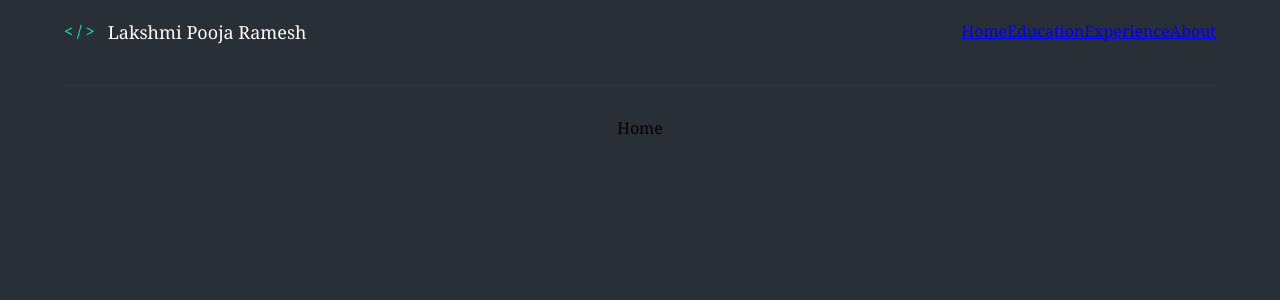
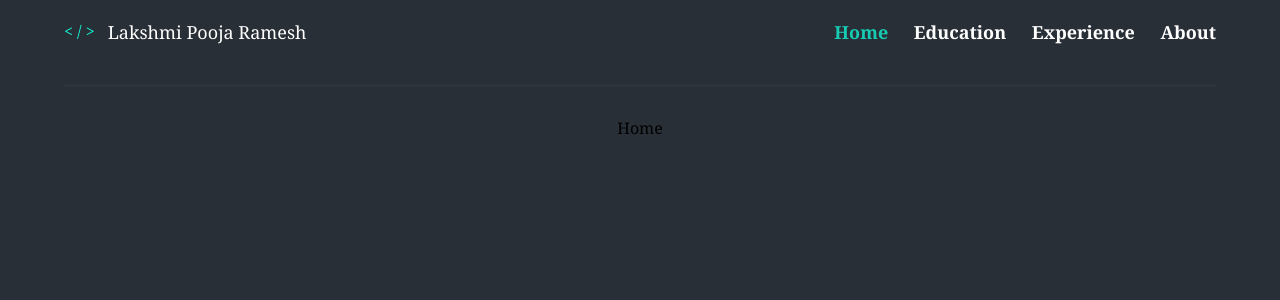
Before and after one commit to rlakshmipooja/Lakshmi-Pooja-Portfolio, a React (Create React App) app: page / in a window 1280 px wide. Shown: the top 300 px of the page. Built offline with nearby package versions, Linux system fonts and the light colour scheme.

Commit message:
style: navigation in header

```diff
--- a/src/components/Nav/Nav.css
+++ b/src/components/Nav/Nav.css
@@ -1,4 +1,17 @@
 .navContainer{
     display: flex;
     flex-direction: row;
+    gap: 2vw;
 }
+
+.tab{
+    color: white;
+    font-size: 18px;
+    font-weight: 900;
+    text-decoration: none;
+}
+
+.tab.active{
+    color: #16cbb3;
+    font-weight: 900;
+}
--- a/src/components/Nav/Nav.jsx
+++ b/src/components/Nav/Nav.jsx
@@ -1,5 +1,5 @@
 import React from 'react'
-import {  Link } from 'react-router-dom';
+import { NavLink } from 'react-router-dom';
 
 import './Nav.css'
 
@@ -7,10 +7,10 @@ function Nav() {
     return (
         <nav>
             <div className='navContainer'>
-                <Link to="/">Home</Link>
-                <Link to="/education">Education</Link>
-                <Link to="/experience">Experience</Link>
-                <Link to="/about">About</Link>
+                <NavLink  className={({ isActive }) => isActive ? "tab active" : "tab"} to="/"  >Home</NavLink>
+                <NavLink  className={({ isActive }) => isActive ? "tab active" : "tab"} to="/education" >Education</NavLink>
+                <NavLink  className={({ isActive }) => isActive ? "tab active" : "tab"} to="/experience" >Experience</NavLink>
+                <NavLink  className={({ isActive }) => isActive ? "tab active" : "tab"} to="/about" >About</NavLink>
             </div>
         </nav>
     )
```
